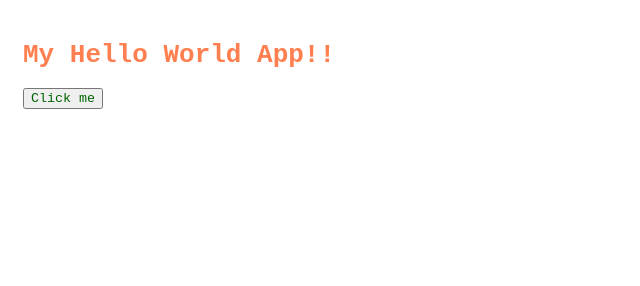
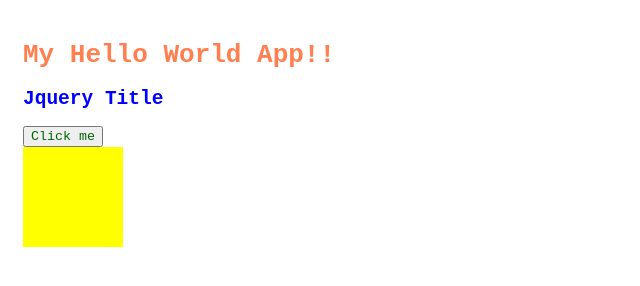
Before and after one commit to tgdkosh1/helloWorld, a website: page index.html in a window 1280 px wide. Both pictures are taken after a click on the button "Click me". Shown: the whole page, without its empty margins (0-640 px from the left). Drawn offline with nearby package versions, Linux system fonts and the light colour scheme.

Commit message:
change diveser

```diff
--- /dev/null
+++ b/app.js
@@ -0,0 +1,19 @@
+/**
+ * Created by tgdkosh1 on 27.08.2014.
+ */
+console.info( 'Guguseli!!' );
+
+$( 'h2' ).addClass( 'jquery-title');
+
+$( 'button').on( 'click', function( ) {
+    var $box = $('#my-box');
+
+    if( $box.hasClass( 'small-box') ){
+    $box
+        .removeClass( 'small-box')
+        .addClass( 'big-box')
+    }else {
+        $box
+            .removeClass('big-box')
+            .addClass('small-box');
+    }})
--- a/index.html
+++ b/index.html
@@ -8,6 +8,18 @@
 </head>
 <body>
 <h1>My Hello World App!!</h1>
+<h2>Jquery Title</h2>
+
 <button class="button">Click me</button>
+
+<div id="my-box" class="small-box"></div>
+
+
+
+<script type="text/javascript" src="bower_components/jquery/dist/jquery.min.js"></script>
+
+
+
+<script type="text/javascript" src="app.js"></script>
 </body>
 </html>
--- a/style.css
+++ b/style.css
@@ -3,8 +3,32 @@ body{
 }
 h1{
     color: coral;
-    font-family: monospace;
-}
+    font-family: monospace;}
+
+
 .button{
     color: darkgreen;
     font-family: monospace;}
+.button:hover{background-color: deeppink}
+
+.small-box{
+    height: 50px;
+    width: 50px;
+    background: brown;}
+#my-box{
+    -webkit-transition: all 2s ease-in-out;
+    -moz-transition: all 2s ease-in-out;
+    -ms-transition: all 2s ease-in-out;
+    -o-transition: all 2s ease-in-out;
+    transition: all 2s ease-in-out;
+}
+
+.big-box{
+    height: 100px;
+    width: 100px;
+    background: yellow;
+}
+
+.jquery-title{
+    color: blue;
+    font-family: monospace;}
```
